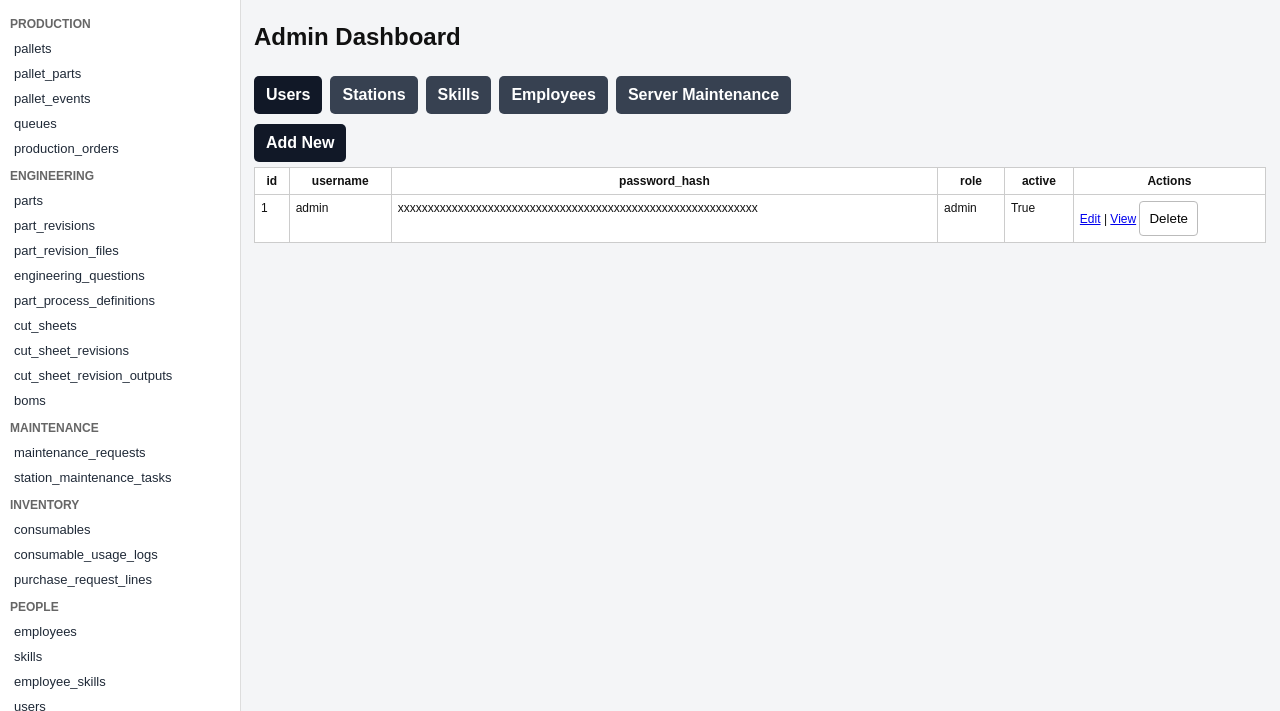
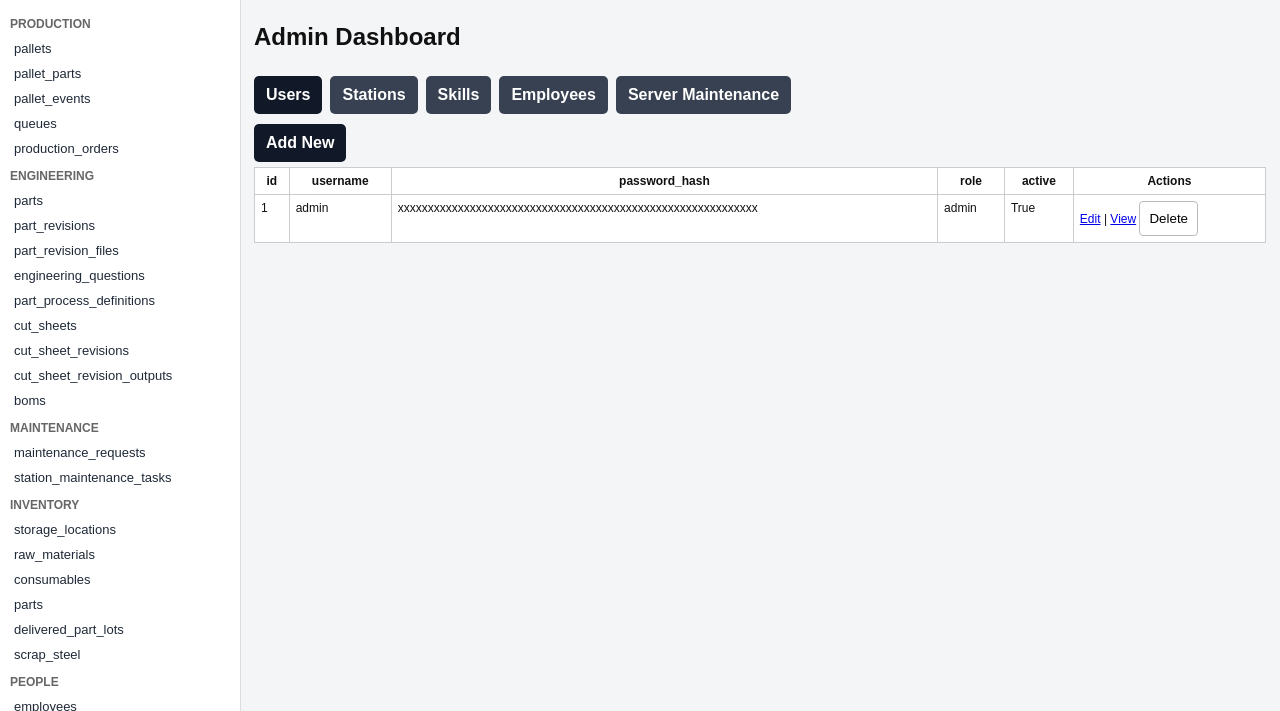
Before and after one commit to ravenorb/mts, a FastAPI app: page /admin in a window 1280 px wide. Shown: the part 89-800 px from the top of the page. Run offline with FastAPI, Linux system fonts and the light colour scheme; the visitor is signed in with stand-in values (Sample User, id 1); data comes from the database, SQL or seed files in the repository; data that the repository does not hold is empty; parts of the project's set-up code (start-up, migrations or seed data) failed here and were passed over.

Commit message:
Add inventory dashboard flows and employee-user linkage cleanup

```diff
--- a/app/main.py
+++ b/app/main.py
@@ -58,6 +58,12 @@ MODEL_MAP = {
     "purchase_requests": models.PurchaseRequest,
     "purchase_request_lines": models.PurchaseRequestLine,
     "consumable_usage_logs": models.ConsumableUsageLog,
+    "storage_locations": models.StorageLocation,
+    "storage_bins": models.StorageBin,
+    "raw_materials": models.RawMaterial,
+    "scrap_steel": models.ScrapSteel,
+    "part_inventory": models.PartInventory,
+    "delivered_part_lots": models.DeliveredPartLot,
     "employees": models.Employee,
     "skills": models.Skill,
     "employee_skills": models.EmployeeSkill,
@@ -78,6 +84,8 @@ FIELD_CHOICES = {
     ("part_revisions", "is_current"): ["true", "false"],
     ("cut_sheet_revisions", "is_current"): ["true", "false"],
     ("stations", "active"): ["true", "false"],
+    ("storage_locations", "pallet_storage"): ["true", "false"],
+    ("scrap_steel", "delivered"): ["true", "false"],
     ("pallets", "status"): ["staged", "in_progress", "hold", "complete", "combined"],
     ("pallets", "pallet_type"): ["manual", "split", "mixed"],
     ("queues", "status"): ["queued", "in_progress", "blocked", "done"],
@@ -92,7 +100,7 @@ TOP_NAV = [
     ("Production", "/production"),
     ("Engineering", "/engineering"),
     ("Stations", "/stations"),
-    ("Inventory", "/entity/consumables"),
+    ("Inventory", "/inventory"),
     ("Purchasing", "/entity/purchase_requests"),
     ("Maintenance", "/entity/maintenance_requests"),
     ("Admin", "/admin"),
@@ -102,7 +110,7 @@ ENTITY_GROUPS = {
     "Production": ["pallets", "pallet_parts", "pallet_events", "queues", "production_orders"],
     "Engineering": ["parts", "part_revisions", "part_revision_files", "engineering_questions", "part_process_definitions", "cut_sheets", "cut_sheet_revisions", "cut_sheet_revision_outputs", "boms"],
     "Maintenance": ["maintenance_requests", "station_maintenance_tasks"],
-    "Inventory": ["consumables", "consumable_usage_logs", "purchase_request_lines"],
+    "Inventory": ["storage_locations", "raw_materials", "consumables", "parts", "delivered_part_lots", "scrap_steel"],
     "People": ["employees", "skills", "employee_skills", "users"],
 }
 
@@ -399,6 +407,222 @@ def stations_report_engineering_issue(station_id: int = Form(...), pallet_id: in
     return RedirectResponse("/stations", status_code=302)
 
 
+
+
+def ensure_storage_bins(db: Session, location: models.StorageLocation):
+    existing = {(b.shelf_id, b.bin_id) for b in db.query(models.StorageBin).filter_by(storage_location_id=location.id).all()}
+    for shelf_id in range(1, max(location.shelf_count, 0) + 1):
+        for bin_id in range(1, max(location.bin_count, 0) + 1):
+            if (shelf_id, bin_id) not in existing:
+                db.add(models.StorageBin(storage_location_id=location.id, shelf_id=shelf_id, bin_id=bin_id))
+    db.commit()
+
+
+@app.get("/inventory", response_class=HTMLResponse)
+def inventory_dashboard(request: Request, db: Session = Depends(get_db), user=Depends(require_login)):
+    return templates.TemplateResponse("inventory_dashboard.html", {"request": request, "user": user, "top_nav": TOP_NAV, "entity_groups": ENTITY_GROUPS})
+
+
+@app.get("/inventory/locations", response_class=HTMLResponse)
+def storage_location_list(request: Request, db: Session = Depends(get_db), user=Depends(require_login)):
+    rows = db.query(models.StorageLocation).order_by(models.StorageLocation.id.asc()).all()
+    return templates.TemplateResponse("storage_locations.html", {"request": request, "user": user, "top_nav": TOP_NAV, "entity_groups": ENTITY_GROUPS, "rows": rows})
+
+
+@app.post("/inventory/locations/add")
+async def storage_location_add(request: Request, db: Session = Depends(get_db), user=Depends(require_login)):
+    form = await request.form()
+    location = models.StorageLocation(
+        location_description=(form.get("location_description") or "").strip(),
+        pallet_storage=(form.get("pallet_storage") == "on"),
+        shelf_count=int(form.get("shelf_count") or 1),
+        bin_count=int(form.get("bin_count") or 1),
+    )
+    db.add(location)
+    db.commit()
+    db.refresh(location)
+    ensure_storage_bins(db, location)
+    return RedirectResponse("/inventory/locations", status_code=302)
+
+
+@app.get("/inventory/locations/{location_id}", response_class=HTMLResponse)
+def storage_location_detail(location_id: int, request: Request, db: Session = Depends(get_db), user=Depends(require_login)):
+    location = db.query(models.StorageLocation).filter_by(id=location_id).first()
+    if not location:
+        raise HTTPException(404)
+    ensure_storage_bins(db, location)
+    bins = db.query(models.StorageBin).filter_by(storage_location_id=location_id).order_by(models.StorageBin.shelf_id.asc(), models.StorageBin.bin_id.asc()).all()
+    shelves = {}
+    for b in bins:
+        shelves.setdefault(b.shelf_id, []).append(b)
+    return templates.TemplateResponse("storage_location_detail.html", {"request": request, "user": user, "top_nav": TOP_NAV, "entity_groups": ENTITY_GROUPS, "location": location, "shelves": shelves})
+
+
+@app.get("/inventory/locations/{location_id}/edit", response_class=HTMLResponse)
+def storage_location_edit_form(location_id: int, request: Request, db: Session = Depends(get_db), user=Depends(require_login)):
+    location = db.query(models.StorageLocation).filter_by(id=location_id).first()
+    if not location:
+        raise HTTPException(404)
+    return templates.TemplateResponse("storage_location_edit.html", {"request": request, "user": user, "top_nav": TOP_NAV, "entity_groups": ENTITY_GROUPS, "location": location})
+
+
+@app.post("/inventory/locations/{location_id}/edit")
+async def storage_location_edit(location_id: int, request: Request, db: Session = Depends(get_db), user=Depends(require_login)):
+    location = db.query(models.StorageLocation).filter_by(id=location_id).first()
+    if not location:
+        raise HTTPException(404)
+    form = await request.form()
+    location.location_description = (form.get("location_description") or "").strip()
+    location.pallet_storage = (form.get("pallet_storage") == "on")
+    location.shelf_count = int(form.get("shelf_count") or 1)
+    location.bin_count = int(form.get("bin_count") or 1)
+    db.commit()
+    ensure_storage_bins(db, location)
+    return RedirectResponse("/inventory/locations", status_code=302)
+
+
+@app.post("/inventory/locations/{location_id}/delete")
+def storage_location_delete(location_id: int, db: Session = Depends(get_db), user=Depends(require_login)):
+    location = db.query(models.StorageLocation).filter_by(id=location_id).first()
+    if location:
+        db.query(models.StorageBin).filter_by(storage_location_id=location_id).delete()
+        db.delete(location)
+        db.commit()
+    return RedirectResponse("/inventory/locations", status_code=302)
+
+
+@app.post("/inventory/storage-bins/{bin_id}/edit")
+async def storage_bin_edit(bin_id: int, request: Request, db: Session = Depends(get_db), user=Depends(require_login)):
+    row = db.query(models.StorageBin).filter_by(id=bin_id).first()
+    if not row:
+        raise HTTPException(404)
+    form = await request.form()
+    row.qty = float(form.get("qty") or 0)
+    row.pallet_id = (form.get("pallet_id") or "").strip()
+    row.part_number = (form.get("part_number") or "").strip()
+    row.description = (form.get("description") or "").strip()
+    db.commit()
+    return RedirectResponse(f"/inventory/locations/{row.storage_location_id}", status_code=302)
+
+
+@app.get("/inventory/raw-materials", response_class=HTMLResponse)
+def raw_materials_page(request: Request, db: Session = Depends(get_db), user=Depends(require_login)):
+    rows = db.query(models.RawMaterial).order_by(models.RawMaterial.id.asc()).all()
+    locations = db.query(models.StorageLocation).order_by(models.StorageLocation.id.asc()).all()
+    return templates.TemplateResponse("raw_materials.html", {"request": request, "user": user, "top_nav": TOP_NAV, "entity_groups": ENTITY_GROUPS, "rows": rows, "locations": locations})
+
+
+@app.post("/inventory/raw-materials/add")
+async def raw_materials_add(request: Request, db: Session = Depends(get_db), user=Depends(require_login)):
+    form = await request.form()
+    row = models.RawMaterial(
+        gauge=(form.get("gauge") or "").strip(),
+        length=float(form.get("length") or 0),
+        width=float(form.get("width") or 0),
+        qty_on_hand=float(form.get("qty_on_hand") or 0),
+        qty_on_request=float(form.get("qty_on_request") or 0),
+        qty_on_order=float(form.get("qty_on_order") or 0),
+        storage_location_id=int(form.get("storage_location_id")) if form.get("storage_location_id") else None,
+    )
+    db.add(row)
+    db.commit()
+    return RedirectResponse("/inventory/raw-materials", status_code=302)
+
+
+@app.post("/inventory/raw-materials/{material_id}/edit")
+async def raw_materials_edit(material_id: int, request: Request, db: Session = Depends(get_db), user=Depends(require_login)):
+    row = db.query(models.RawMaterial).filter_by(id=material_id).first()
+    if not row:
+        raise HTTPException(404)
+    form = await request.form()
+    row.gauge = (form.get("gauge") or "").strip()
+    row.length = float(form.get("length") or 0)
+    row.width = float(form.get("width") or 0)
+    row.qty_on_hand = float(form.get("qty_on_hand") or 0)
+    row.qty_on_request = float(form.get("qty_on_request") or 0)
+    row.qty_on_order = float(form.get("qty_on_order") or 0)
+    row.storage_location_id = int(form.get("storage_location_id")) if form.get("storage_location_id") else None
+    db.commit()
+    return RedirectResponse("/inventory/raw-materials", status_code=302)
+
+
+@app.post("/inventory/raw-materials/{material_id}/delete")
+def raw_materials_delete(material_id: int, db: Session = Depends(get_db), user=Depends(require_login)):
+    row = db.query(models.RawMaterial).filter_by(id=material_id).first()
+    if row:
+        db.delete(row)
+        db.commit()
+    return RedirectResponse("/inventory/raw-materials", status_code=302)
+
+
+@app.get("/inventory/consumables", response_class=HTMLResponse)
+def consumables_page(request: Request, db: Session = Depends(get_db), user=Depends(require_login)):
+    stations = db.query(models.Station).order_by(models.Station.station_name.asc()).all()
+    rows = db.query(models.Consumable).order_by(models.Consumable.id.asc()).all()
+    grouped = {s.id: [] for s in stations}
+    for row in rows:
+        grouped.setdefault(row.station_id or 0, []).append(row)
+    return templates.TemplateResponse("consumables_inventory.html", {"request": request, "user": user, "top_nav": TOP_NAV, "entity_groups": ENTITY_GROUPS, "stations": stations, "grouped": grouped})
+
+
+@app.get("/inventory/scrap-steel", response_class=HTMLResponse)
+def scrap_steel_page(request: Request, db: Session = Depends(get_db), user=Depends(require_login)):
+    rows = db.query(models.ScrapSteel).order_by(models.ScrapSteel.id.asc()).all()
+    locations = db.query(models.StorageLocation).order_by(models.StorageLocation.id.asc()).all()
+    return templates.TemplateResponse("scrap_steel.html", {"request": request, "user": user, "top_nav": TOP_NAV, "entity_groups": ENTITY_GROUPS, "rows": rows, "locations": locations})
+
+
+
+
+@app.post("/inventory/scrap-steel/add")
+async def scrap_steel_add(request: Request, db: Session = Depends(get_db), user=Depends(require_login)):
+    form = await request.form()
+    row = models.ScrapSteel(
+        pallet_id=(form.get("pallet_id") or "").strip(),
+        storage_id=(form.get("storage_id") or "").strip(),
+        weight=float(form.get("weight") or 0),
+        location_id=int(form.get("location_id")) if form.get("location_id") else None,
+        scrap_type=(form.get("scrap_type") or "").strip(),
+    )
+    db.add(row)
+    db.commit()
+    return RedirectResponse("/inventory/scrap-steel", status_code=302)
+
+@app.post("/inventory/scrap-steel/{scrap_id}/edit")
+async def scrap_steel_edit(scrap_id: int, request: Request, db: Session = Depends(get_db), user=Depends(require_login)):
+    row = db.query(models.ScrapSteel).filter_by(id=scrap_id).first()
+    if not row:
+        raise HTTPException(404)
+    form = await request.form()
+    row.pallet_id = (form.get("pallet_id") or "").strip()
+    row.storage_id = (form.get("storage_id") or "").strip()
+    row.weight = float(form.get("weight") or 0)
+    row.location_id = int(form.get("location_id")) if form.get("location_id") else None
+    row.scrap_type = (form.get("scrap_type") or "").strip()
+    db.commit()
+    return RedirectResponse("/inventory/scrap-steel", status_code=302)
+
+
+@app.post("/inventory/scrap-steel/{scrap_id}/deliver")
+def scrap_steel_deliver(scrap_id: int, db: Session = Depends(get_db), user=Depends(require_login)):
+    row = db.query(models.ScrapSteel).filter_by(id=scrap_id).first()
+    if row:
+        row.delivered = True
+        db.commit()
+    return RedirectResponse("/inventory/scrap-steel", status_code=302)
+
+
+@app.get("/inventory/parts", response_class=HTMLResponse)
+def parts_inventory_page(request: Request, db: Session = Depends(get_db), user=Depends(require_login)):
+    rows = db.query(models.Part, models.PartInventory).outerjoin(models.PartInventory, models.PartInventory.part_id == models.Part.id).order_by(models.Part.part_number.asc()).all()
+    return templates.TemplateResponse("parts_inventory.html", {"request": request, "user": user, "top_nav": TOP_NAV, "entity_groups": ENTITY_GROUPS, "rows": rows})
+
+
+@app.get("/inventory/delivered-parts", response_class=HTMLResponse)
+def delivered_parts_page(request: Request, db: Session = Depends(get_db), user=Depends(require_login)):
+    rows = db.query(models.DeliveredPartLot).order_by(models.DeliveredPartLot.completed_at.desc()).all()
+    return templates.TemplateResponse("delivered_parts.html", {"request": request, "user": user, "top_nav": TOP_NAV, "entity_groups": ENTITY_GROUPS, "rows": rows})
+
 @app.get("/login", response_class=HTMLResponse)
 def login_page(request: Request):
     return templates.TemplateResponse("login.html", {"request": request, "error": None})
@@ -475,7 +699,7 @@ def admin_entity_view(entity: str, item_id: int, request: Request, db: Session =
         raise HTTPException(404)
     cols = [c for c in model.__table__.columns if c.name != "id"]
     field_meta = {c.name: build_field_meta(entity, c, db) for c in cols}
-    return templates.TemplateResponse("entity_form.html", {"request": request, "user": user, "top_nav": TOP_NAV, "entity_groups": ENTITY_GROUPS, "entity": entity, "cols": cols, "item": item, "errors": {}, "field_meta": field_meta, "form_values": {}, "view_only": True, "linked_user": db.query(models.User).filter_by(id=item.user_id).first() if entity == "employees" and item and item.user_id else None})
+    return templates.TemplateResponse("entity_form.html", {"request": request, "user": user, "top_nav": TOP_NAV, "entity_groups": ENTITY_GROUPS, "entity": entity, "cols": cols, "item": item, "errors": {}, "field_meta": field_meta, "form_values": {}, "view_only": True})
 
 
 @app.post("/admin/server-maintenance")
@@ -521,7 +745,7 @@ def entity_new(entity: str, request: Request, db: Session = Depends(get_db), use
     model = MODEL_MAP.get(entity)
     cols = [c for c in model.__table__.columns if c.name != "id"]
     field_meta = {c.name: build_field_meta(entity, c, db) for c in cols}
-    return templates.TemplateResponse("entity_form.html", {"request": request, "user": user, "top_nav": TOP_NAV, "entity_groups": ENTITY_GROUPS, "entity": entity, "cols": cols, "item": None, "errors": {}, "field_meta": field_meta, "form_values": {}, "linked_user": None})
+    return templates.TemplateResponse("entity_form.html", {"request": request, "user": user, "top_nav": TOP_NAV, "entity_groups": ENTITY_GROUPS, "entity": entity, "cols": cols, "item": None, "errors": {}, "field_meta": field_meta, "form_values": {}})
 
 
 @app.post("/entity/{entity}/save")
@@ -575,26 +799,6 @@ async def entity_save(entity: str, request: Request, db: Session = Depends(get_d
         db.rollback()
         return templates.TemplateResponse("entity_form.html", {"request": request, "user": user, "top_nav": TOP_NAV, "entity_groups": ENTITY_GROUPS, "entity": entity, "cols": cols, "item": item if item_id else None, "errors": {"__all__": "Unexpected database error while saving. Please review values and try again."}, "field_meta": field_meta, "form_values": values}, status_code=500)
 
-    if entity == "employees":
-        logon_username = (form.get("logon_username") or "").strip()
-        logon_password = (form.get("logon_password") or "").strip()
-        if logon_username:
-            linked_user = db.query(models.User).filter_by(username=logon_username).first()
-            if linked_user and item.user_id and linked_user.id != item.user_id:
-                return templates.TemplateResponse("entity_form.html", {"request": request, "user": user, "top_nav": TOP_NAV, "entity_groups": ENTITY_GROUPS, "entity": entity, "cols": cols, "item": item if item_id else None, "errors": {"__all__": "Selected logon is already linked to another employee."}, "field_meta": field_meta, "form_values": values}, status_code=422)
-            if not linked_user:
-                linked_user = models.User(username=logon_username, password_hash=hash_password(logon_password or "change-me"), role=item.role or "operator", active=item.active)
-                db.add(linked_user)
-                db.commit()
-                db.refresh(linked_user)
-            elif logon_password:
-                linked_user.password_hash = hash_password(logon_password)
-                linked_user.role = item.role or linked_user.role
-                linked_user.active = item.active
-                db.commit()
-            item.user_id = linked_user.id
-            db.commit()
-
     if entity == "pallets":
         snapshot = {"status": item.status, "station": item.current_station_id, "at": datetime.utcnow().isoformat()}
         rev = models.PalletRevision(pallet_id=item.id, revision_code=f"R{int(datetime.utcnow().timestamp())}", snapshot_json=json.dumps(snapshot), created_by=user.username)
@@ -613,7 +817,7 @@ def entity_edit(entity: str, item_id: int, request: Request, db: Session = Depen
     item = db.query(model).filter_by(id=item_id).first()
     cols = [c for c in model.__table__.columns if c.name != "id"]
     field_meta = {c.name: build_field_meta(entity, c, db) for c in cols}
-    return templates.TemplateResponse("entity_form.html", {"request": request, "user": user, "top_nav": TOP_NAV, "entity_groups": ENTITY_GROUPS, "entity": entity, "cols": cols, "item": item, "errors": {}, "field_meta": field_meta, "form_values": {}, "linked_user": db.query(models.User).filter_by(id=item.user_id).first() if entity == "employees" and item and item.user_id else None})
+    return templates.TemplateResponse("entity_form.html", {"request": request, "user": user, "top_nav": TOP_NAV, "entity_groups": ENTITY_GROUPS, "entity": entity, "cols": cols, "item": item, "errors": {}, "field_meta": field_meta, "form_values": {}})
 
 
 @app.post("/entity/{entity}/{item_id}/delete")
```
Also changed, not shown: app/models.py (+67 -0 lines), app/templates/consumables_inventory.html (added, +13 -0 lines), app/templates/delivered_parts.html (added, +10 -0 lines), app/templates/entity_form.html (+0 -10 lines), app/templates/inventory_dashboard.html (added, +12 -0 lines), app/templates/parts_inventory.html (added, +10 -0 lines), app/templates/raw_materials.html (added, +26 -0 lines), app/templates/scrap_steel.html (added, +28 -0 lines), app/templates/storage_location_detail.html (added, +24 -0 lines), app/templates/storage_location_edit.html (added, +14 -0 lines), app/templates/storage_locations.html (added, +25 -0 lines).
